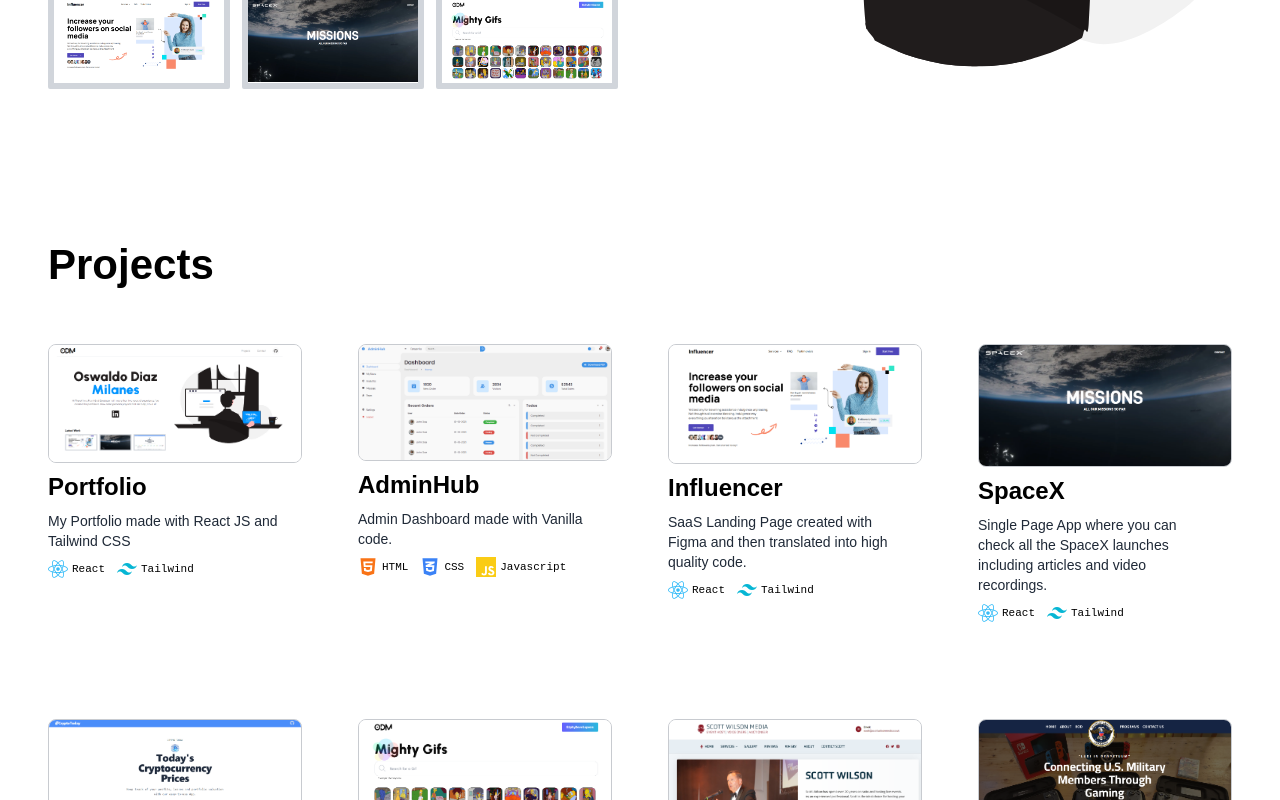
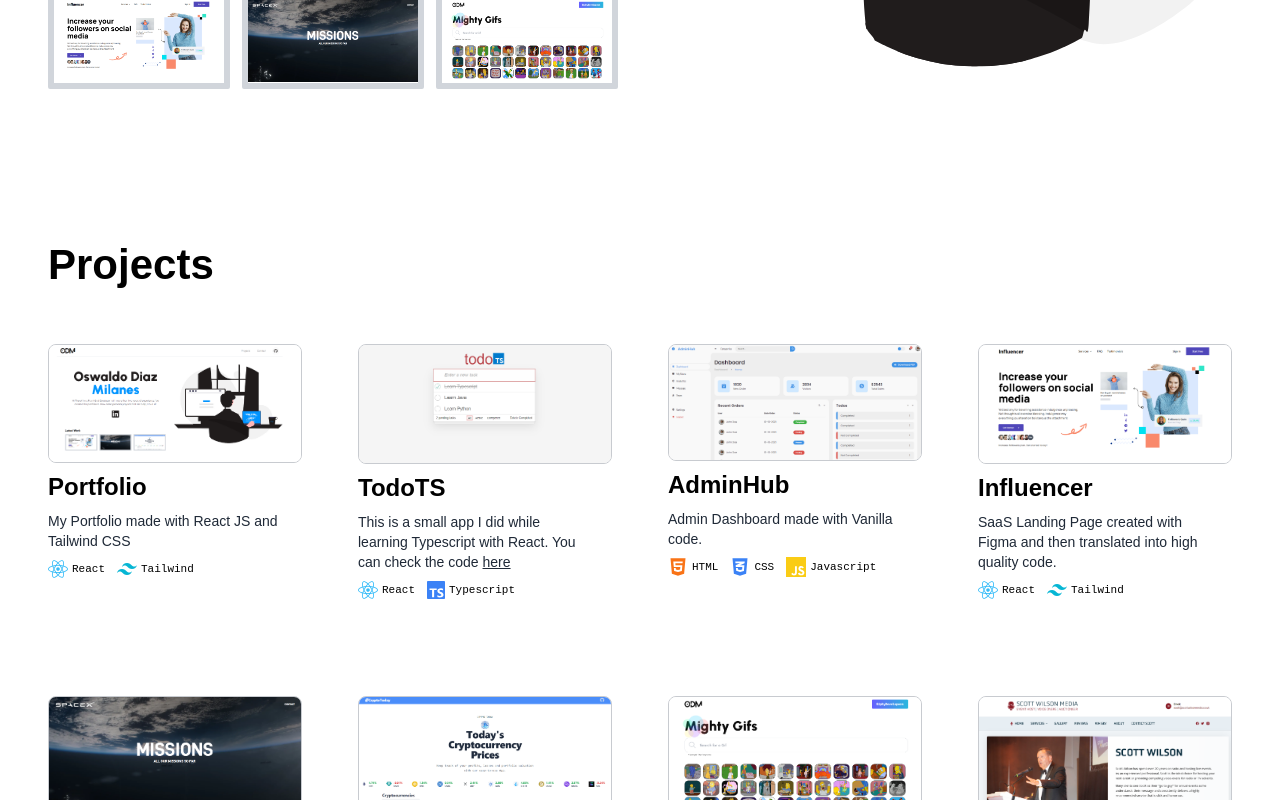
Before and after one commit to OswaldoDM/portfolio, a React (Create React App) app: page / in a window 1280 px wide. Shown: the part 494-1294 px from the top of the page. Built offline with nearby package versions, Linux system fonts and the light colour scheme.

Commit message:
updated may2024

```diff
--- a/src/components/Projects.js
+++ b/src/components/Projects.js
@@ -8,6 +8,8 @@
 import Redka from './../assets/Redka.png'
 import dashboard from './../assets/dashboard-1.png'
 import portfolio from './../assets/portfolio.png'
+import todoTS from './../assets/todoTS.png'
+
 import { FaReact} from "react-icons/fa";
 import { SiTailwindcss} from "react-icons/si";
 import { FaCss3Alt } from "react-icons/fa";
@@ -16,6 +18,9 @@
 import { CgWebsite } from "react-icons/cg";
 import { FaHtml5 } from "react-icons/fa";
 import { SiJavascript } from "react-icons/si";
+import { SiTypescript } from "react-icons/si";
+
+
 
 
 export function Projects({open,handleClick}) {
@@ -77,6 +82,52 @@
                     </p>
 
                     <p className='font-mono text-xs mr-2'>Tailwind</p>
+
+                </div>
+
+            </div>
+
+            <div className='flex flex-col items-center lg:items-start'>
+                <a href='https://oswaldodm.github.io/todoTS/' target='_blank'>
+                    <img
+                        src={todoTS}
+                        alt="todoTS"
+                        loading="lazy"
+                        className=
+                        {`mb-2 rounded-lg w-[276px] cursor-pointer
+                        transition duration-300
+                        border border-primary-gray
+                        hover:border-sec-gray
+                        `}
+                    />
+                </a>
+
+                <h3 className='font-semibold text-2xl mb-2'>TodoTS</h3>
+
+                <p className=
+                {`text-gray-800 text-sm text-center lg:text-left
+                mb-2 lg:pr-5 2xl:pr-20 mq
+
+                `}>
+                        This is a small app I did while learning Typescript with React.
+                        You can check the code <a className='underline' href='https://github.com/OswaldoDM/todoTS/tree/main/src'>here</a>
+
+                </p>
+
+                <div className='flex gap-1 justify-center lg:justify-start items-center w-full'>
+
+                    <p className = "text-sky-400 text-xl flex items-center ">
+                        <FaReact />
+                    </p>
+
+                    <p className='font-mono text-xs mr-2'>React</p>
+
+                    <p className = "text-blue-500 text-lg flex items-center "
+                    >
+                        <SiTypescript />
+                    </p>
+
+                    <p className='font-mono text-xs mr-2'>Typescript</p>
 
                 </div>
 
```
Also changed, not shown: src/assets/todoTS.png (added), 13 other files (tests, documents, lock files or other folders).
